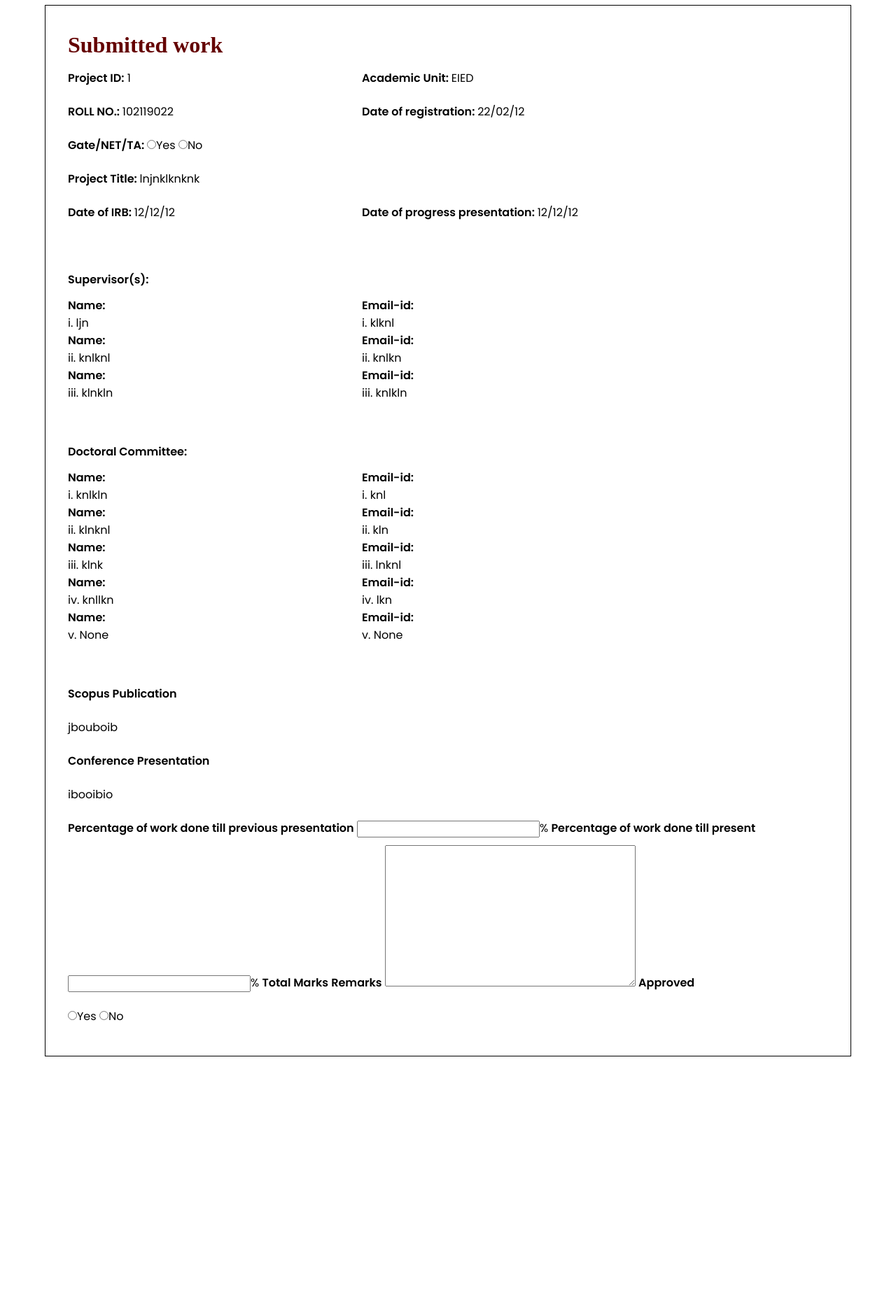
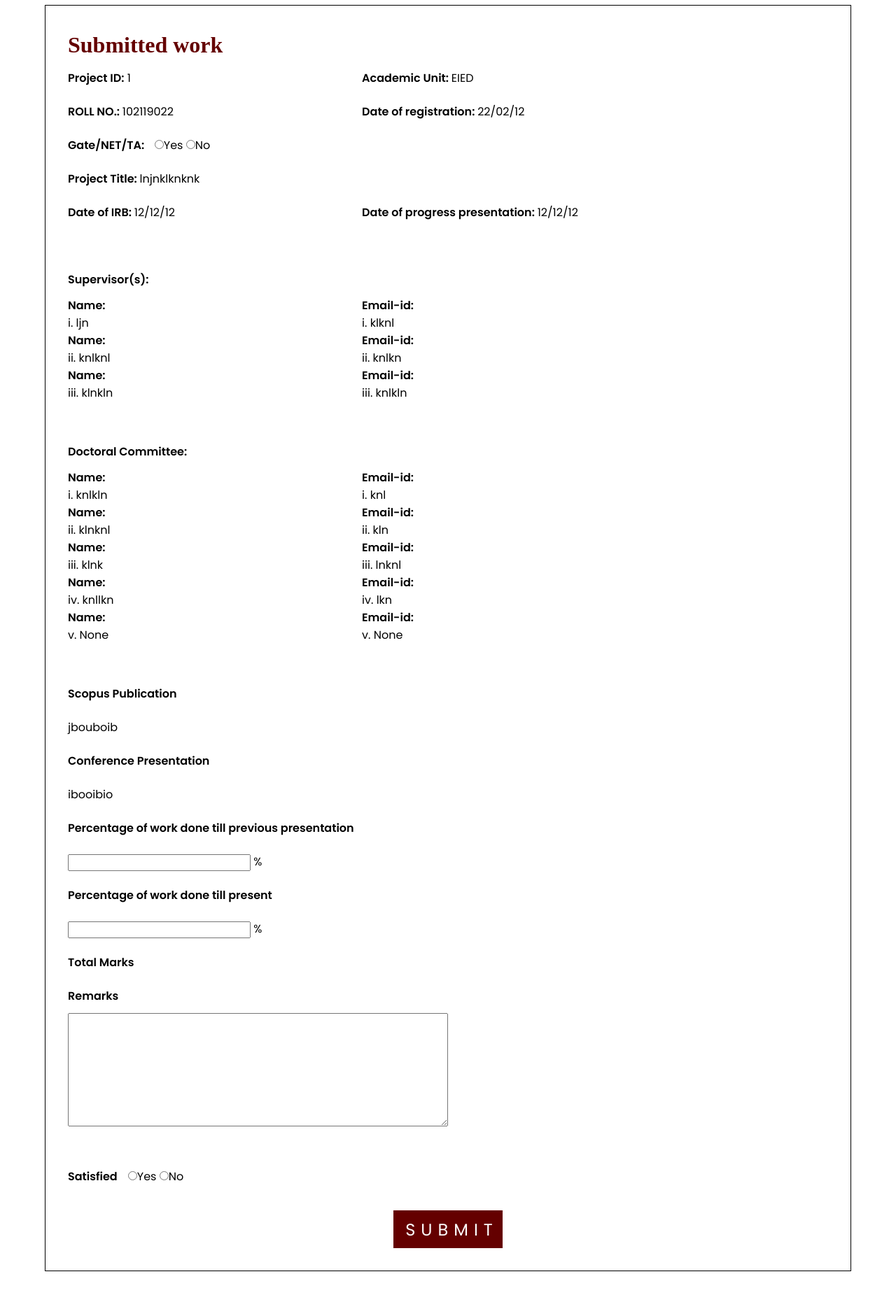
Before and after one commit to tctg0arnav/phd-monitoring-system, a Flask app: template templates/supervisor.html in a window 1280 px wide. Shown: the part 164-2045 px from the top of the page at 70% size. Before the commit the page ends 1674 px from the top, so only its background shows below. Run offline with Flask 2, Linux system fonts and the light colour scheme; the template is opened without the code that fills it: values that come from a table or form of the project are taken from there, others are empty; data comes from the database, SQL or seed files in the repository; some libraries are stand-ins or nearby versions.

Commit message:
Supervisor updated

```diff
--- a/css templates/ticket_static.css
+++ b/css templates/ticket_static.css
@@ -17,6 +17,11 @@
 }
 .heading{
     font-weight: 600;
+    /* margin-right: 1%; */
+}
+.heading1{
+    font-weight: 600;
+    margin-right: 1%;
 }
 
 .back img{
--- a/templates/supervisor.html
+++ b/templates/supervisor.html
@@ -53,7 +53,7 @@
         </div>
     </div>
 
-    <span class="heading">Gate/NET/TA: </span>
+    <span class="heading1">Gate/NET/TA: </span>
     <p>
         <input type="radio" name="GATE" value="Yes" {{ Ticket['gate_yes'] }}>Yes
         <input type="radio" name="GATE" value="No" {{ Ticket['gate_no'] }}>No
@@ -269,22 +269,31 @@
         </div>
     </div>
 
-        <form action="" method="post" enctype=multipart/form-data>
+    <form class="percentage-container" action="" method="post" enctype=multipart/form-data>
+
         <p class="heading">Percentage of work done till previous presentation</p>
-        <input type="text" name="percentage_prev"><p>%</p>
+        <div class="percentage-input">
+            <input type="text" name="percentage_prev">
+            <p>%</p>
+        </div>
         <p class="heading">Percentage of work done till present</p>
-        <input type="text" name="percentage_present"><p>%</p>
+        <div class="percentage-input">
+            <input type="text" name="percentage_present">
+            <p>%</p>
+        </div>
         <p class="heading">Total Marks</p>
         <p> {{ Ticket['Total_Marks'] }} </p>
         <p class="heading">Remarks</p>
-        <textarea name="remarks" cols="30" rows="10"></textarea>
-        <p class="heading">Approved</p>
+        <textarea class="percentage-container-text" name="remarks" cols="30" rows="8"></textarea>
         <br>
+    </form>
+    <p class="heading1">Satisfied</p>
     <input type="radio" name="approved" value="yes">Yes
     <input type="radio" name="approved" value="no">No
     <br>
-        </form>
-
+    <div class="button-container">
+        <button class="button-submit">SUBMIT</button>
+    </div>
 
 
     </body>
```
Lines whose indentation alone changed are shown as unchanged.
